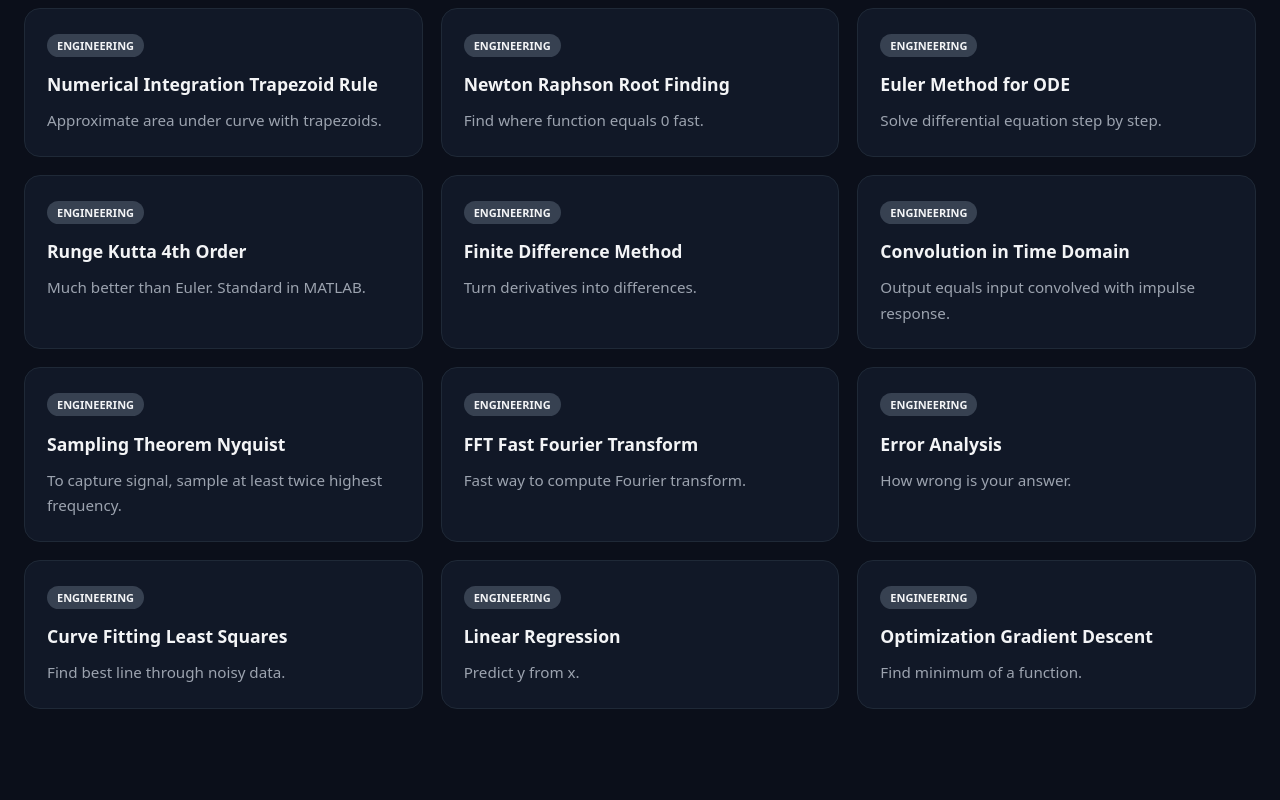
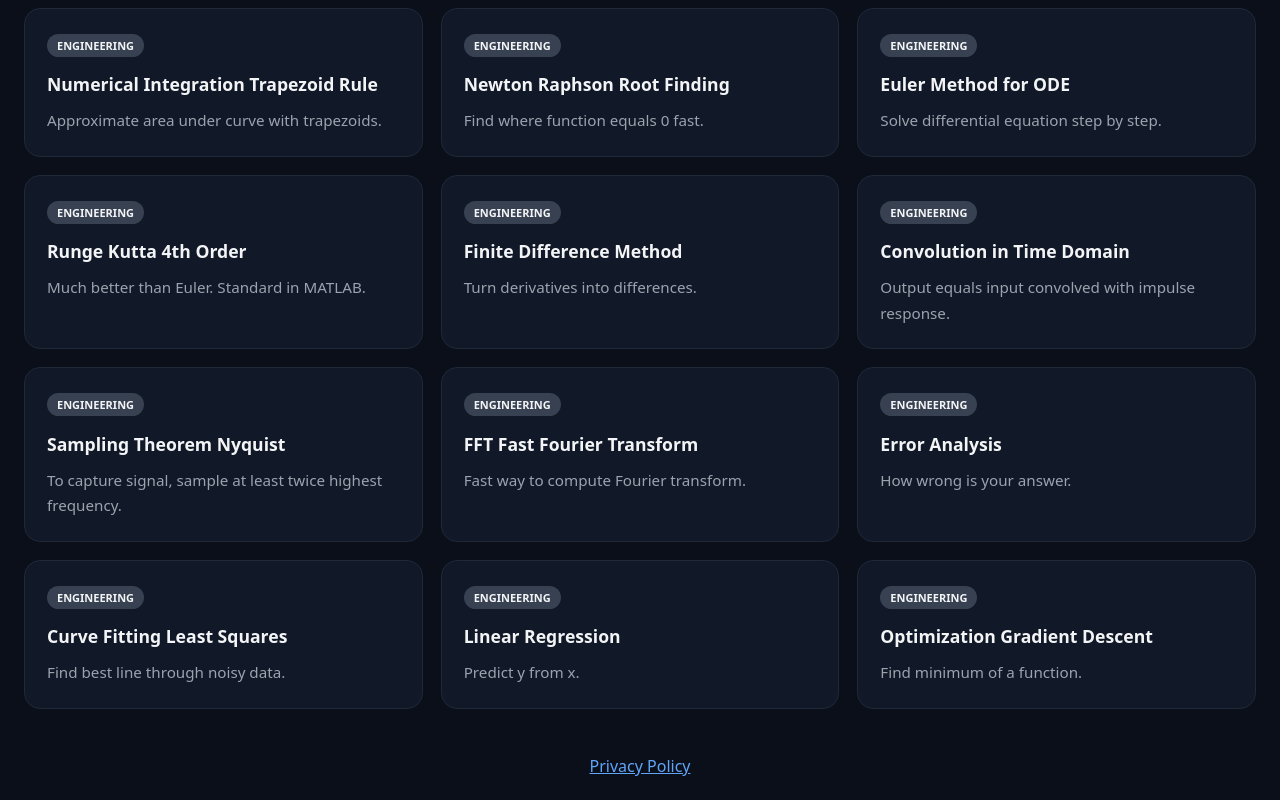
Before and after one commit to wytzbot/maths-secrets, a plain HTML site: page index.html in a window 1280 px wide. Shown: the part 3269-4069 px from the top of the page. Before the commit the page ends 4002 px from the top, so only its background shows below. Drawn offline with Linux system fonts and the light colour scheme.

Commit message:
Add footer with privacy policy link to index.html

```diff
--- a/index.html
+++ b/index.html
@@ -33,5 +33,8 @@
   </div>
 <script src="data.js"></script>
 <script src="app.js"></script>
+  <footer style="text-align:center; padding:20px; color:#9ca3af;">
+<a href="privacy-policy.html" style="color:#60a5fa;">Privacy Policy</a>
+  </footer>
 </body>
   </html>
```
